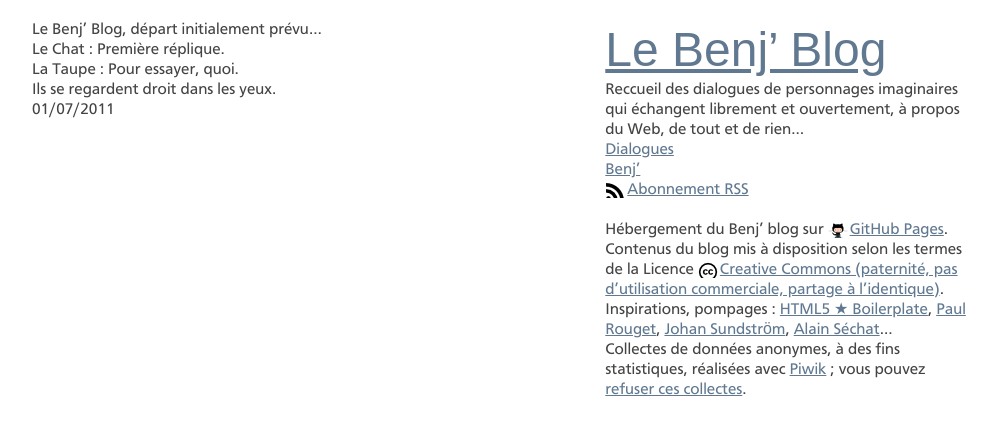
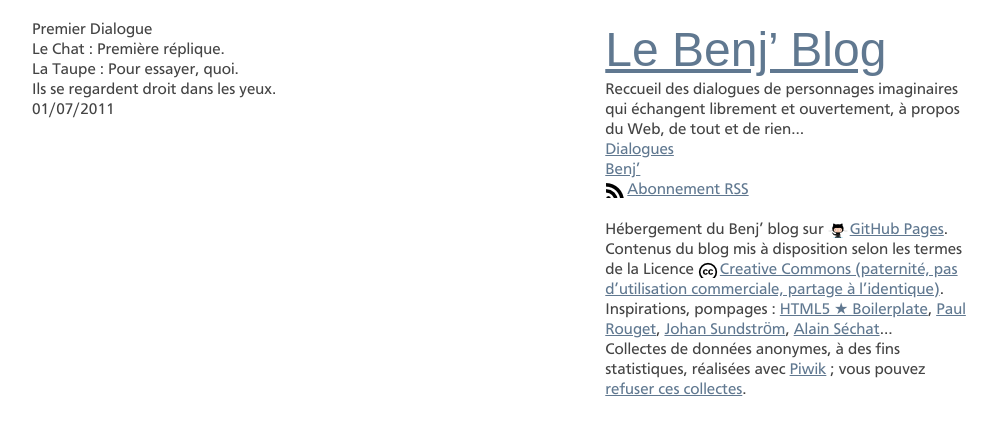
Before and after one commit to bmenant/bmenant.github.com, a Jekyll site: the page built from _posts/2011-07-01-premier-dialogue.html, in a window 1280 px wide. Shown: the top 435 px of the page, without its empty margins (148-1145 px from the left). Built offline with Jekyll 4.4.1, drawn with Linux system fonts in a browser that asks for light colours; some web fonts are replaced; comment, search, counter and statistics services are not loaded.

Commit message:
Changes layout

```diff
--- a/_includes/header.html
+++ b/_includes/header.html
@@ -1,49 +1,9 @@
-<!doctype html>
-<!--[if lt IE 7 ]> <html lang="fr" class="no-js ie6" dir="ltr"> <![endif]-->
-<!--[if IE 7 ]>    <html lang="fr" class="no-js ie7" dir="ltr"> <![endif]-->
-<!--[if IE 8 ]>    <html lang="fr" class="no-js ie8" dir="ltr"> <![endif]-->
-<!--[if IE 9 ]>    <html lang="fr" class="no-js ie9" dir="ltr"> <![endif]-->
-<!--[if (gt IE 9)|!(IE)]><!--> <html lang="fr" class="no-js" dir="ltr"> <!--<![endif]-->
-<head>
-  <meta charset="UTF-8" />
-  <meta http-equiv="X-UA-Compatible" content="IE=edge,chrome=1" />
-
-  {% if page.url == '/index.html' %}
-  <title>Le Benj’ Blog, dialogues à propos du Web, de tout et de rien</title>
-  <meta name="description" content="Des personnages imaginaires dialoguent à propos du Web,
-    de ses technologies, de ses usages et d’autres choses, selon les humeurs." />
-  <link rel="alternate" type="application/atom+xml" href="/index.xml" />
-  {% else %}
-  <title>Le Benj’ Blog, {{ page.title }}</title>
-  <meta name="description" content="{{ page.description }}" />
-  {% endif %}
-  <meta name="author" content="Benjamin MENANT" />
-
-  <meta name="viewport" content="width=device-width, initial-scale=1.0" />
-
-  <link rel="shortcut icon" href="/favicon.ico" />
-  <link rel="apple-touch-icon" href="/apple-touch-icon.png" />
-  <link href='http://fonts.googleapis.com/css?family=Neucha&subset=latin&v2' rel='stylesheet' type='text/css'>
-  <link rel="stylesheet" href="/css/style.css?v=1" />
-  <link rel="author" href="/humans.txt" />
-
-  <script src="/js/libs/modernizr-1.7.min.js"></script>
-</head>
-<body class="clearfix">
   <header id="header">
     {% if page.url == '/index.html' %}
     <h1>Le Benj’ Blog</h1>
     {% else %}
     <h1><a href="/" title="Page d’accueil">Le Benj’ Blog</a></h1>
     {% endif %}
-
-    <nav id="acces-rapide" class="visuallyhidden">
-      <h2>Accès rapides</h2>
-      <ul>
-        <li><a href="#contenu">Contenu</a></li>
-        <li><a href="#navigation">Navigation</a></li>
-      </ul>
-    </nav>
 
     <p class="description">
       Reccueil des dialogues de personnages imaginaires qui échangent librement et ouvertement,
--- a/_layouts/post.html
+++ b/_layouts/post.html
@@ -1,6 +1,38 @@
-{% include header.html %}
+<!doctype html>
+<!--[if lt IE 7 ]> <html lang="fr" class="no-js ie6" dir="ltr"> <![endif]-->
+<!--[if IE 7 ]>    <html lang="fr" class="no-js ie7" dir="ltr"> <![endif]-->
+<!--[if IE 8 ]>    <html lang="fr" class="no-js ie8" dir="ltr"> <![endif]-->
+<!--[if IE 9 ]>    <html lang="fr" class="no-js ie9" dir="ltr"> <![endif]-->
+<!--[if (gt IE 9)|!(IE)]><!--> <html lang="fr" class="no-js" dir="ltr"> <!--<![endif]-->
+<head>
+  <meta charset="UTF-8" />
+  <meta http-equiv="X-UA-Compatible" content="IE=edge,chrome=1" />
+
+  <title>Le Benj’ Blog, {{ page.title }}</title>
+  <meta name="description" content="{{ page.description }}" />
+
+  <link rel="alternate" type="application/atom+xml" href="/index.xml" />
+
+  <meta name="author" content="Benjamin MENANT" />
+  <link rel="author" href="/humans.txt" />
+
+  <link rel="shortcut icon" href="/favicon.ico" />
+  <link rel="apple-touch-icon" href="/apple-touch-icon.png" />
+
+  <meta name="viewport" content="width=device-width, initial-scale=1.0" />
+  <link href='http://fonts.googleapis.com/css?family=Neucha&amp;subset=latin&amp;v2' rel='stylesheet' type='text/css'>
+  <link rel="stylesheet" href="/css/style.css?v=1" />
+
+  <script src="/js/libs/modernizr-1.7.min.js"></script>
+</head>
+<body class="clearfix">
 
   <article id="contenu"><div>
+    <h1>{{ page.title }}</h1>
+    <div class="visuallyhidden">
+      <a href="#navigation">Passer l’article pour aller au menu de navigation</a>
+    </div>
+
     {{ content }}
 
     {% if page.comments %}
@@ -21,4 +53,9 @@
     </footer>
   </div></article>
 
-{% include footer.html %}
+  {% include header.html %}
+
+  {% include footer.html %}
+
+</body>
+</html>
--- a/_posts/2011-07-01-premier-dialogue.html
+++ b/_posts/2011-07-01-premier-dialogue.html
@@ -8,8 +8,6 @@
 comments: false
 ---
 
-<h1>Le Benj’ Blog, départ initialement prévu…</h1>
-
 <p><b class="chat">Le Chat</b>&nbsp;: Première réplique.</p>
 <p><b class="taupe">La Taupe</b>&nbsp;: Pour essayer, quoi.</p>
 <p><i>Ils se regardent droit dans les yeux.</i></p>
```
Also changed, not shown: _includes/footer.html (+5 -8 lines), _layouts/default.html (+37 -4 lines), index.html (+1 -7 lines).
